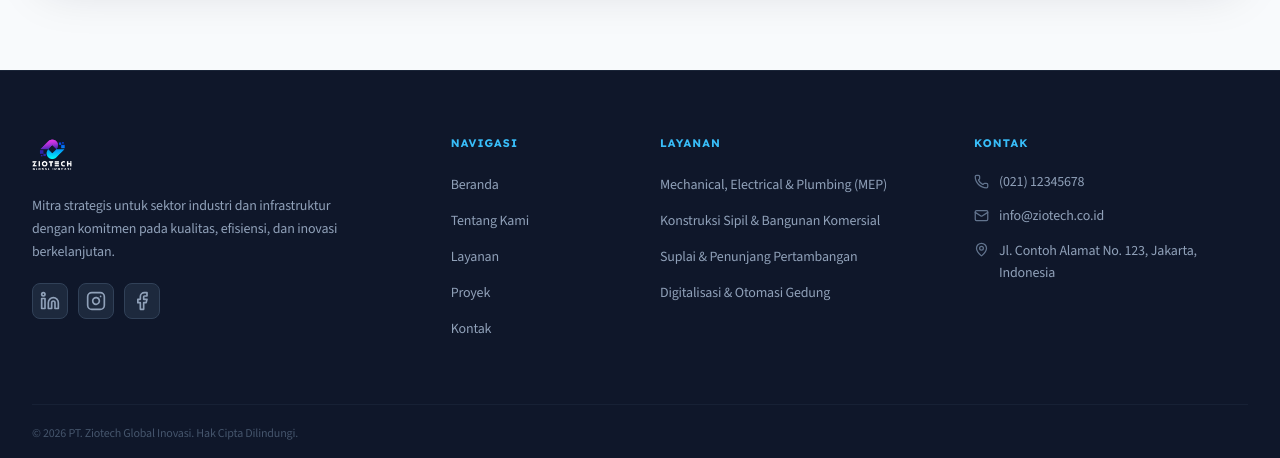
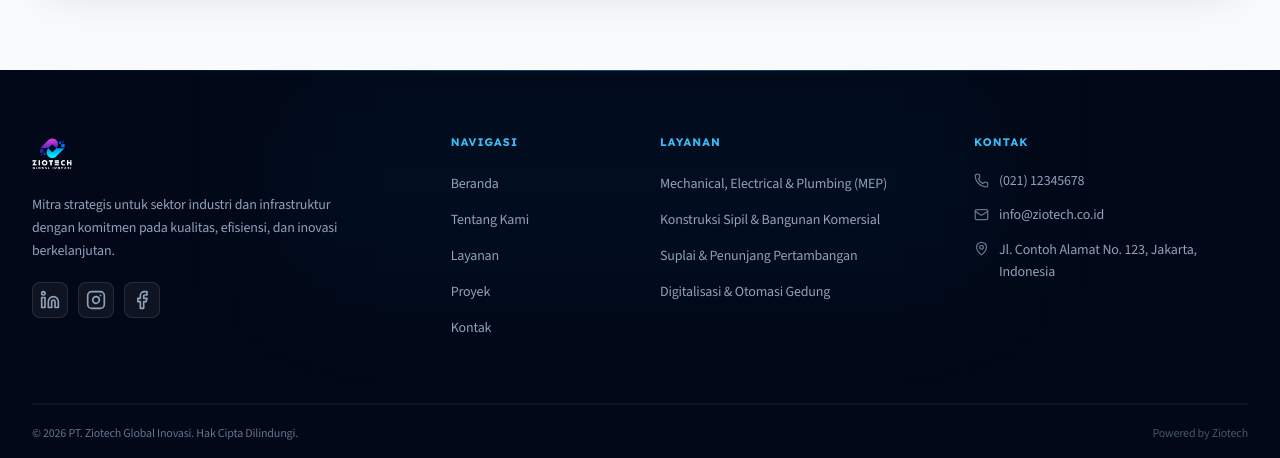
Before and after one commit to Syahrulalhabib/Ziotech-Compro, a React (Vite) app: page / in a window 1280 px wide. Shown: the part 5417-5875 px from the top of the page. Built offline with nearby package versions, Linux system fonts and the light colour scheme; no server answers; the database is empty.

Commit message:
style(Footer): align visual language with Navbar — dark bg, sky accent border, sky-400 hover states

```diff
--- a/src/components/Footer.jsx
+++ b/src/components/Footer.jsx
@@ -88,9 +88,13 @@ export default function Footer() {
     isExternal: (item.url || '').startsWith('http://') || (item.url || '').startsWith('https://')
   }));
   return (
-    <footer className="bg-[#0f172a] text-slate-400 border-t border-slate-800/80">
-      <div className="max-w-7xl mx-auto px-4 sm:px-6 lg:px-8">
-        <div className="grid grid-cols-1 sm:grid-cols-2 lg:grid-cols-12 gap-8 lg:gap-10 py-14 sm:py-16 border-b border-slate-800/60">
+    <footer className="relative bg-[#020817] text-slate-400 overflow-hidden">
+      {/* Top accent border — mirrors Navbar active underline colour */}
+      <div className="absolute top-0 left-0 right-0 h-px bg-gradient-to-r from-transparent via-sky-500/50 to-transparent" />
+      {/* Subtle radial glow, same vibe as Navbar backdrop */}
+      <div className="absolute top-0 left-1/2 -translate-x-1/2 w-[700px] h-[220px] bg-sky-500/[0.04] blur-3xl pointer-events-none" />
+      <div className="relative max-w-7xl mx-auto px-4 sm:px-6 lg:px-8">
+        <div className="grid grid-cols-1 sm:grid-cols-2 lg:grid-cols-12 gap-8 lg:gap-10 py-14 sm:py-16 border-b border-white/[0.06]">
           <div className="sm:col-span-2 lg:col-span-4 flex flex-col gap-5">
             <Link to="/" className="inline-block">
               <img src={logo} alt={company.name} className="h-9 sm:h-10 w-auto" />
@@ -102,7 +106,7 @@ export default function Footer() {
               <div className="flex items-center gap-2.5">
                 {socials.map((item, idx) => (
                   <a key={item.id || idx} href={item.url || '#'} target="_blank" rel="noopener noreferrer" aria-label={item.platform}
-                    className="w-9 h-9 rounded-lg bg-slate-800 border border-slate-700 flex items-center justify-center text-slate-400 hover:text-white hover:bg-[#1e3a8a] hover:border-[#1e3a8a] transition-all duration-200">
+                    className="w-9 h-9 rounded-lg bg-white/5 border border-white/10 flex items-center justify-center text-slate-400 hover:text-sky-400 hover:bg-sky-500/10 hover:border-sky-500/40 transition-all duration-200">
                     {renderSocialIcon(item.platform)}
                   </a>
                 ))}
@@ -117,7 +121,7 @@ export default function Footer() {
             <ul className="space-y-3">
               {navLinks.map((link) => (
                 <li key={link.path}>
-                  <Link to={link.path} className="text-sm text-slate-400 hover:text-white transition-colors">
+                  <Link to={link.path} className="text-sm text-slate-400 hover:text-sky-400 transition-colors">
                     {link.name}
                   </Link>
                 </li>
@@ -137,14 +141,14 @@ export default function Footer() {
                       href={link.path}
                       target="_blank"
                       rel="noopener noreferrer"
-                      className="text-sm text-slate-400 hover:text-white transition-colors"
+                      className="text-sm text-slate-400 hover:text-sky-400 transition-colors"
                     >
                       {link.name}
                     </a>
                   ) : (
                     <Link
                       to={link.path}
-                      className="text-sm text-slate-400 hover:text-white transition-colors"
+                      className="text-sm text-slate-400 hover:text-sky-400 transition-colors"
                     >
                       {link.name}
                     </Link>
@@ -160,13 +164,13 @@ export default function Footer() {
             </h3>
             <ul className="space-y-3.5">
               <li>
-                <a href={`tel:${company.phone}`} className="flex items-start gap-2.5 text-sm text-slate-400 hover:text-white transition-colors group">
+                <a href={`tel:${company.phone}`} className="flex items-start gap-2.5 text-sm text-slate-400 hover:text-sky-400 transition-colors group">
                   <Phone size={15} className="text-slate-500 group-hover:text-[#38bdf8] shrink-0 mt-0.5 transition-colors" />
                   <span>{company.phone}</span>
                 </a>
               </li>
               <li>
-                <a href={`mailto:${company.email}`} className="flex items-start gap-2.5 text-sm text-slate-400 hover:text-white transition-colors group">
+                <a href={`mailto:${company.email}`} className="flex items-start gap-2.5 text-sm text-slate-400 hover:text-sky-400 transition-colors group">
                   <Mail size={15} className="text-slate-500 group-hover:text-[#38bdf8] shrink-0 mt-0.5 transition-colors" />
                   <span className="break-all">{company.email}</span>
                 </a>
@@ -180,8 +184,9 @@ export default function Footer() {
 
         </div>
 
-        <div className="py-5 flex flex-col sm:flex-row justify-between items-center gap-3 text-xs text-slate-600">
+        <div className="py-5 flex flex-col sm:flex-row justify-between items-center gap-3 text-xs text-slate-500 border-t border-white/[0.04]">
           <p>&copy; {new Date().getFullYear()} {company.name}. Hak Cipta Dilindungi.</p>
+          <p className="text-slate-600">Powered by Ziotech</p>
         </div>
 
       </div>
```
